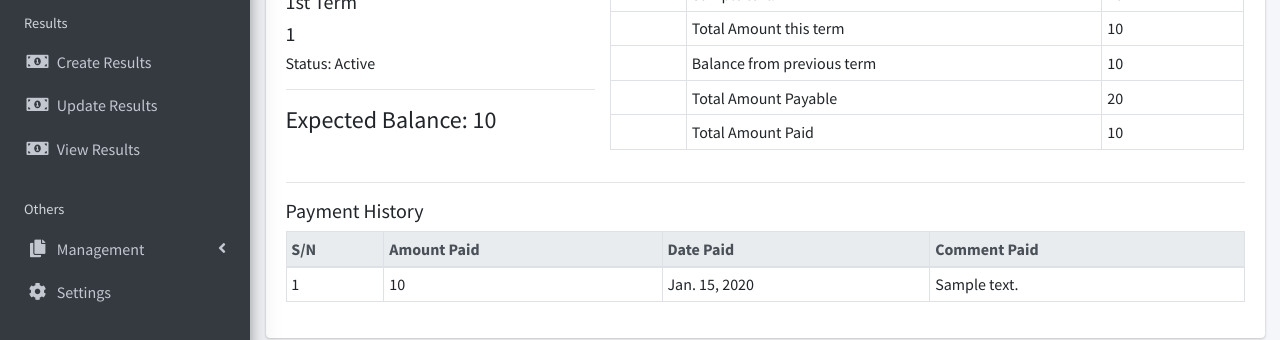
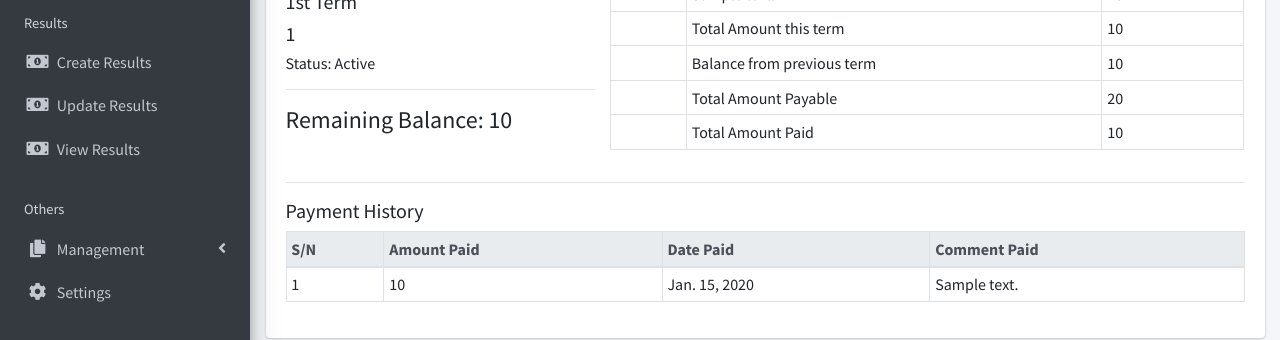
Before and after one commit to kartikchoubisa/school-management, a Django app: page /finance/1/detail/ in a window 1280 px wide. Shown: the part 266-606 px from the top of the page. Run offline with Django 3.2, Linux system fonts and the light colour scheme; a user stored in the database is signed in; data comes from the database, SQL or seed files in the repository; tables that the repository leaves empty hold one stand-in row (values such as "Sample post"); parts of the project's set-up code (start-up, migrations or seed data) failed here and were passed over; some libraries are stand-ins or nearby versions.

Commit message:
text expected to remaining balance

```diff
--- a/apps/finance/templates/finance/invoice_detail.html
+++ b/apps/finance/templates/finance/invoice_detail.html
@@ -40,7 +40,7 @@
     <h6>Status: {{ object.get_status_display }} </h6>
     <hr>
     <div>
-      <h4>Expected Balance: {{ object.balance | intcomma }}</h4>
+      <h4>Remaining Balance: {{ object.balance | intcomma }}</h4>
     </div>
   </div>
   <div class="col-sm-8">
```
